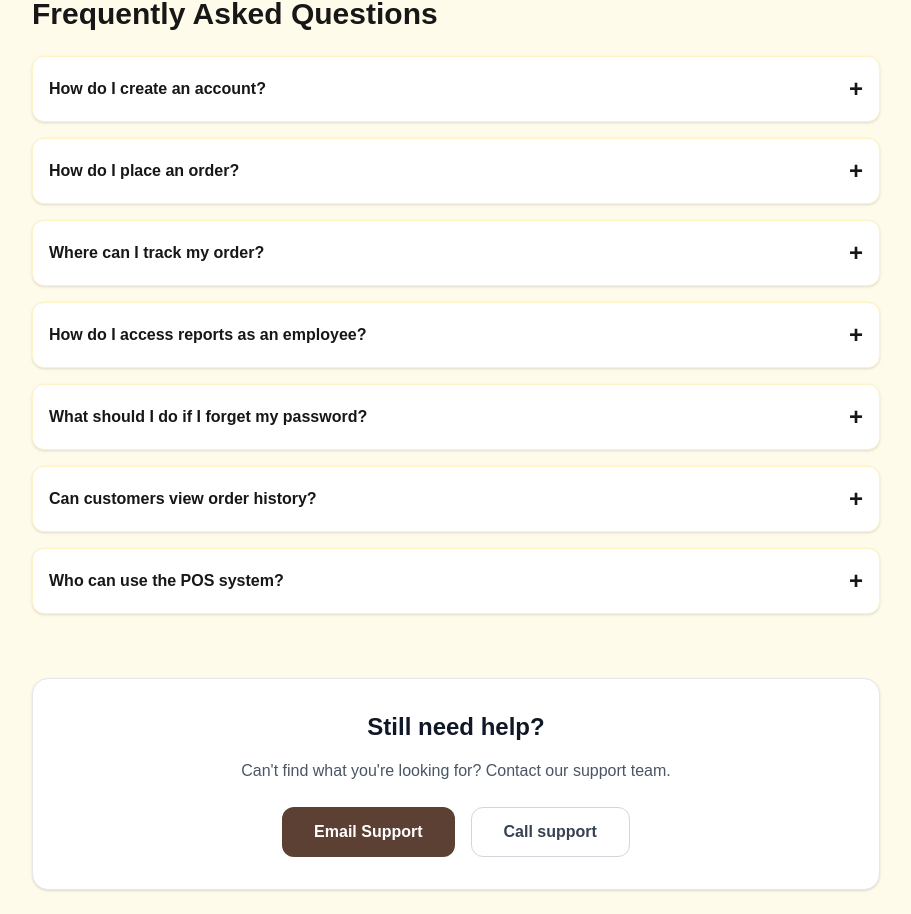
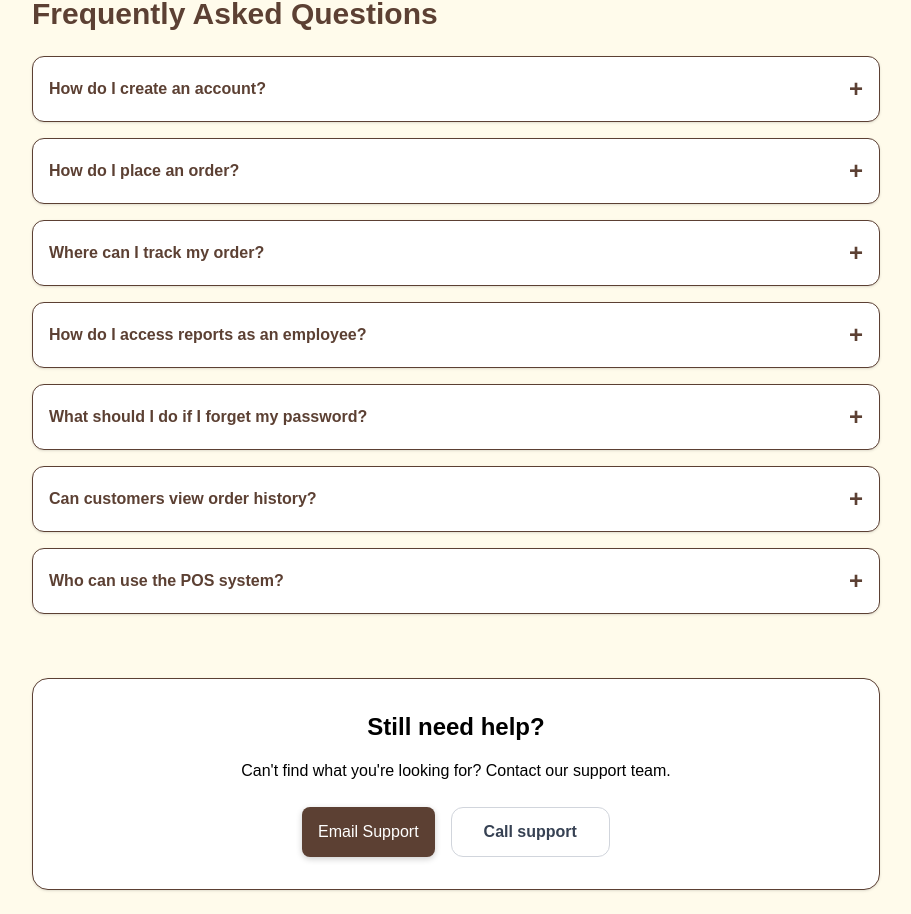
Before and after one commit to COS301-SE-2025/Coffee-Shop-Manager, a Next.js app in the folder koffieblik/: page /help in a window 1280 px wide. Shown: the part 175-1089 px from the top of the page, without its empty margins (184-1095 px from the left). Built offline with nearby package versions, Linux system fonts and the light colour scheme.

Commit message:
feat: improve FAQ page styling and enhance button interactions

```diff
--- a/koffieblik/src/app/help/page.tsx
+++ b/koffieblik/src/app/help/page.tsx
@@ -41,42 +41,75 @@ export default function HelpPage() {
 
   return (
     <div className="max-w-4xl mx-auto p-6">
-      <h1 className="text-3xl font-bold mb-6 text-primary-3">Frequently Asked Questions</h1>
+      <h1
+        className="text-3xl font-bold mb-6"
+        style={{ color: 'var(--primary-3)' }}
+      >
+        Frequently Asked Questions
+      </h1>
+
       <div className="space-y-4">
         {faqs.map((faq, index) => (
           <div
             key={index}
-            className="rounded-xl border border-amber-100 bg-white shadow transition"
+            className="rounded-xl shadow transition"
+            style={{
+              border: '1px solid var(--primary-3)',
+              backgroundColor: 'var(--primary-2)',
+            }}
           >
+
             <button
               onClick={() => toggleFAQ(index)}
-              className="w-full text-left p-4 font-semibold text-primary-3 flex justify-between items-center"
+              className="w-full text-left p-4 font-semibold flex justify-between items-center"
+              style={{ color: 'var(--primary-3)' }}
             >
+
               {faq.question}
-              <span className="text-2xl text-primary-3">
+              <span className="text-2xl" style={{ color: 'var(--primary-3)' }}>
                 {openIndex === index ? '−' : '+'}
               </span>
+
             </button>
             {openIndex === index && (
-              <div className="p-4 pt-0 text-gray-700">
+              <div className="p-4 pt-0" style={{ color: 'var(--primary-3)' }}>
                 {faq.answer}
               </div>
+
             )}
           </div>
         ))}
       </div>
 
-      <div className="mt-16 text-center p-8 bg-white rounded-2xl shadow-sm border border-gray-200">
-        <h3 className="text-2xl font-bold text-gray-900 mb-4">Still need help?</h3>
-        <p className="text-gray-600 mb-6 max-w-2xl mx-auto">
+      <div
+        className="mt-16 text-center p-8 rounded-2xl shadow-sm border"
+        style={{
+          backgroundColor: 'var(--primary-2)',
+          borderColor: 'var(--primary-3)',
+        }}
+      >
+
+        <h3
+          className="text-2xl font-bold mb-4"
+          style={{ color: 'var(--primary-1)' }}
+        >
+          Still need help?
+        </h3>
+
+        <p
+          className="mb-6 max-w-2xl mx-auto"
+          style={{ color: 'var(--primary-1)' }}
+        >
           Can't find what you're looking for? Contact our support team.
         </p>
+
         <div className="flex flex-col sm:flex-row gap-4 justify-center">
-          <button className="px-8 py-3 text-white rounded-xl font-semibold transition-colors duration-200 hover:scale-105 transform" style={{backgroundColor: 'var(--primary-3)'}}>
-  Email Support
-</button>
+          <button className="btn px-8 py-3 hover:scale-105 transform">
+            Email Support
+          </button>
+
           <button className="px-8 py-3 border border-gray-300 text-gray-700 rounded-xl font-semibold hover:bg-gray-50 transition-colors duration-200 hover:scale-105 transform">
-           Call support
+            Call support
           </button>
         </div>
       </div>
```
